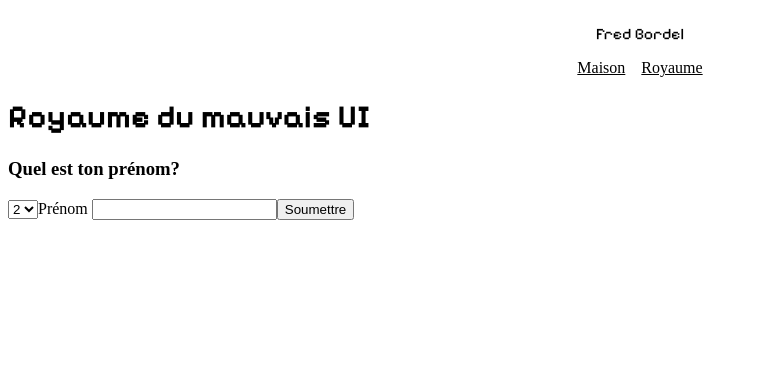
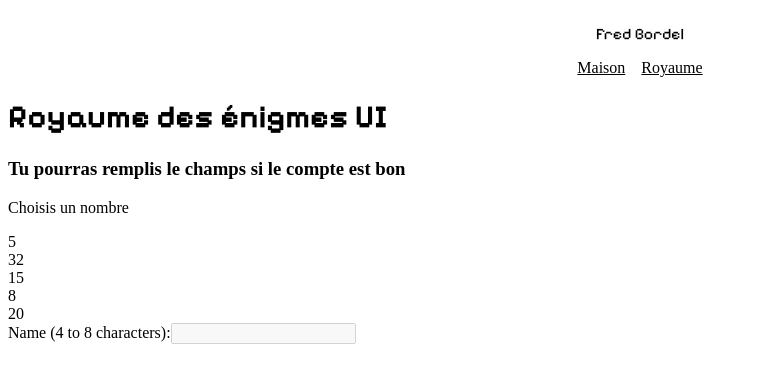
Before and after one commit to fredbordel/mywebsite, a Vue app: page /bordel in a window 1280 px wide. Shown: the top 382 px of the page, without its empty margins (0-757 px from the left). Built offline with nearby package versions, Linux system fonts and the light colour scheme; a web font is replaced by a local one.

Commit message:
changed for radio-buttons, created double binding and implemented functional try count function

```diff
--- a/src/components/NameInput.vue
+++ b/src/components/NameInput.vue
@@ -1,43 +1,71 @@
 <template>
   <div class="name-input">
-    <h3>Quel est ton prénom?</h3>
-    <form>
-      <select v-model="selected">
-        <option v-for="option in options" :value="option.value">
-          {{ option.text }}
-        </option>
-      </select>
-      <label for="name">Prénom </label>
-      <input type="text" name="name" id="name" @keydown="mouaha" required />
-      <button type="button">Soumettre</button>
-    </form>
+    <h3>Tu pourras remplis le champs si le compte est bon</h3>
+    <div
+      class="name-input__radio-group"
+      role="radiogroup"
+      aria-labelledby="name-input__label"
+      id="rg"
+    >
+      <p id="name-input__label">Choisis un nombre</p>
+      <div
+        v-for="(num, index) of nbOptions"
+        :key="num"
+        @click="selectNum(index)"
+        @keyup.space="selectNum(index)"
+        ref="radio-button"
+        role="radio"
+        aria-checked="false"
+        tabindex="0"
+      >
+        {{ num }}
+      </div>
+    </div>
+    <label for="word">Name (4 to 8 characters):</label>
+    <input
+      v-model="inputValue"
+      @keydown="mouaha($event)"
+      type="text"
+      id="word"
+      name="word"
+      disabled
+    />
   </div>
 </template>
 
 <script setup>
-import { computed, ref } from "vue";
+import { defineModel, ref, useTemplateRef } from "vue";
 
-const selected = ref(2);
-const requiredtries = computed(() => selected.value);
+const radioButtons = useTemplateRef("radio-button");
+const nbOptions = ref([5, 32, 15, 8, 20]);
+const checkedButtonValue = ref(0);
+const nbOfTries = ref(0);
 
-const options = ref([
-  { text: "2", value: 2 },
-  { text: "3", value: 3 },
-  { text: "4", value: 4 },
-]);
+const inputValue = defineModel();
 
-let nbOfTries = 0; // need to reset this whenever requiredTries is updated
+function selectNum(i) {
+  nbOfTries.value = 0;
+
+  for (const [index, button] of radioButtons.value.entries()) {
+    if (index === i) {
+      button.setAttribute("aria-checked", true);
+      checkedButtonValue.value = Number(button.innerHTML);
+    } else button.setAttribute("aria-checked", false);
+  }
+}
 
 function mouaha(event) {
   const isLetter = /^[a-zA-Z]$/.test(event.key);
-  nbOfTries++;
+  if (!isLetter) event.preventDefault();
 
-  if (nbOfTries !== requiredtries.value && isLetter) {
+  nbOfTries.value++;
+
+  if (nbOfTries.value !== checkedButtonValue.value) {
     event.preventDefault();
   }
 
-  if (nbOfTries === requiredtries.value) {
-    nbOfTries = 0;
+  if (nbOfTries.value === checkedButtonValue.value) {
+    nbOfTries.value = 0;
   }
 }
 </script>
--- a/src/views/RoyaumeView.vue
+++ b/src/views/RoyaumeView.vue
@@ -1,6 +1,6 @@
 <template>
   <div class="royaume">
-    <h1>Royaume du mauvais UI</h1>
+    <h1>Royaume des énigmes UI</h1>
     <name-input></name-input>
   </div>
 </template>
```
